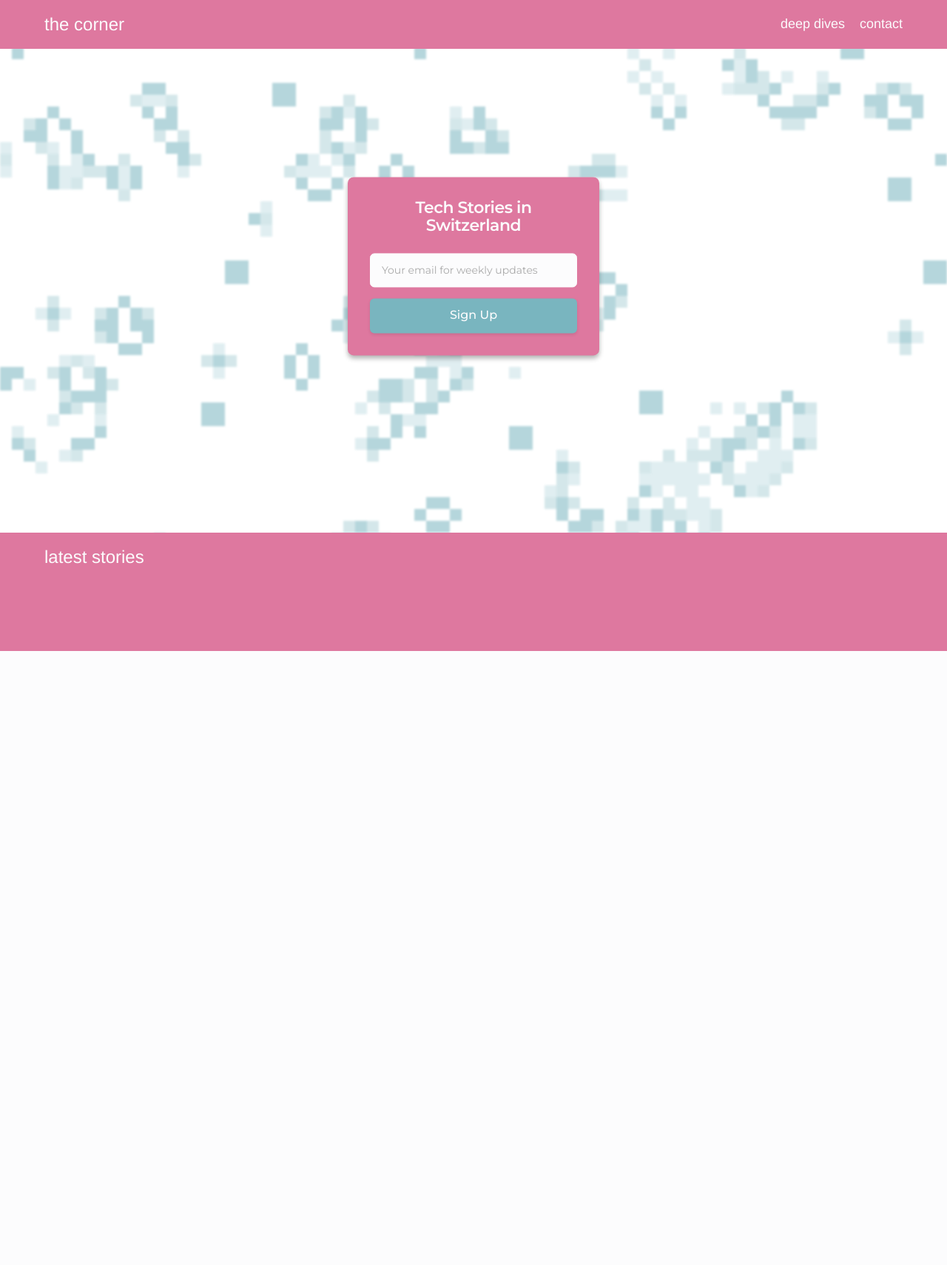
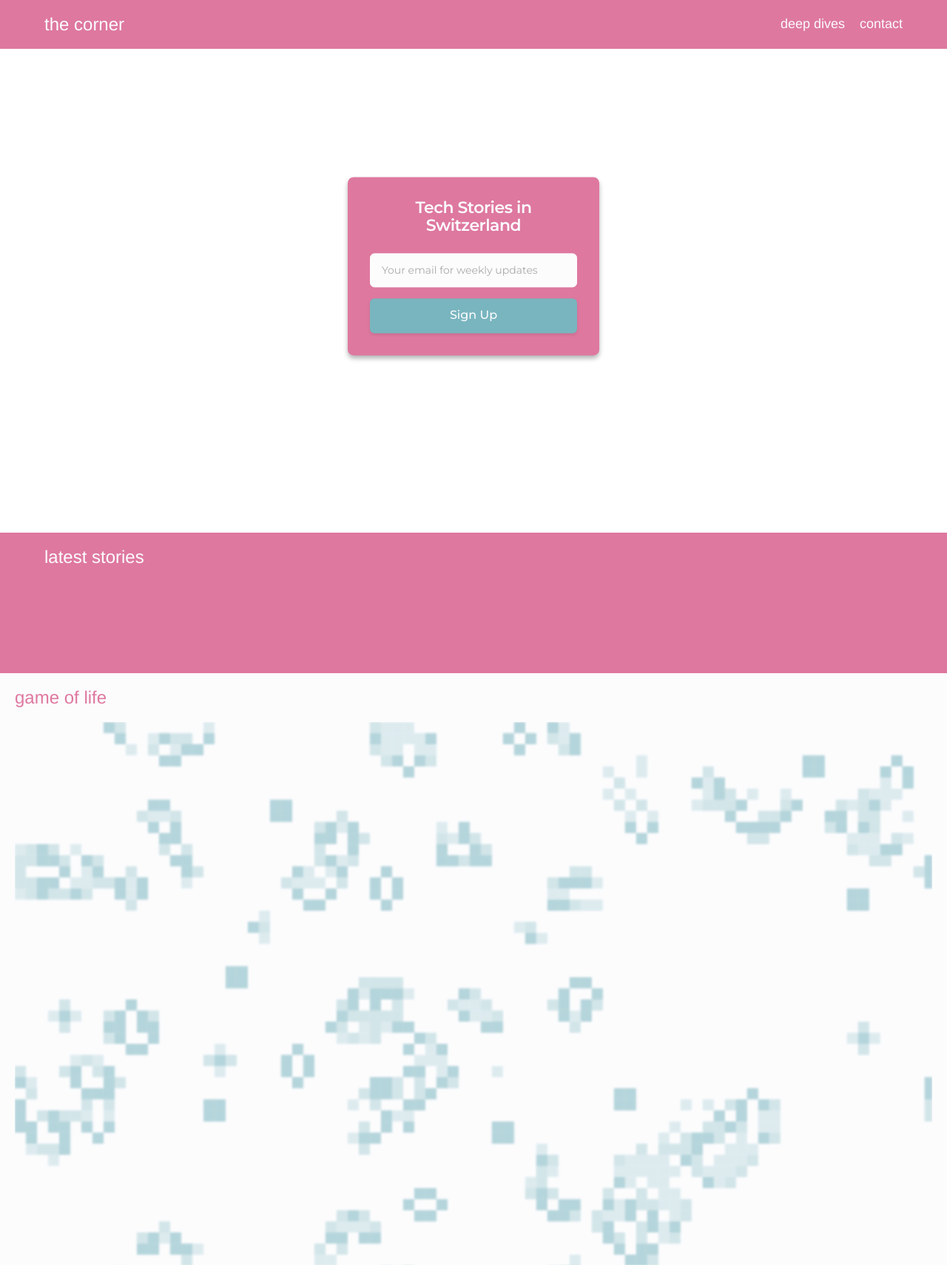
Before and after one commit to PhilWa/corner, a Flask app: template templates/index.html in a window 1280 px wide. Shown: the whole page at 74% size. Before the commit the page ends 880 px from the top, so only its background shows below. Run offline with Flask 3, Linux system fonts and the light colour scheme; the template is opened without the code that fills it, so the values that code supplies are empty; some libraries are stand-ins or nearby versions.

Commit message:
moved section down

```diff
--- a/static/css/styles.css
+++ b/static/css/styles.css
@@ -146,13 +146,9 @@ header {
 }
 
 #gameCanvas {
-    position: fixed;
-    top: 0;
-    left: 0;
-    z-index: -1;
-    width: 100vw;
-    height: 100vh;
-    overflow: hidden;
+    width: 100%;
+    height: 400px;
+    border: 1px solid #ddd;
 }
 
 .banner {
@@ -247,11 +243,9 @@ header {
     background-color: rgb(222, 120, 159);
     position: relative;
     z-index: 1;
-    box-shadow: none;
-    /* Remove the shadow */
-    border: none;
-    /* Remove the border */
     width: 100%;
+    overflow-y: auto;
+    max-height: none;
 }
 
 .content-preview {
@@ -582,3 +576,24 @@ header {
     font-size: 18px;
     line-height: 1.6;
 }
+
+.game-of-life-section {
+    padding: 20px;
+    background-color: rgb(252, 252, 253);
+    margin-top: 30px;
+    height: 100vh;
+    display: flex;
+    flex-direction: column;
+}
+
+.game-of-life-section .section-title {
+    color: rgb(222, 120, 159);
+    margin-bottom: 20px;
+}
+
+#gameCanvas {
+    flex-grow: 1;
+    width: 100%;
+    height: 100%;
+    border: none;
+}
--- a/static/js/game_of_life.js
+++ b/static/js/game_of_life.js
@@ -1,4 +1,4 @@
-const canvas = document.getElementById('gameCanvas');
+function initGameOfLife(canvas) {
     const ctx = canvas.getContext('2d');
 
     let gridSize = 50; // Initial grid size (cells per row/column)
@@ -13,8 +13,9 @@ const updateInterval = 800; // Time between updates in milliseconds
 
     // Function to resize canvas and adjust cell size
     function resizeCanvas() {
-    canvas.width = window.innerWidth;
-    canvas.height = window.innerHeight;
+        const container = canvas.parentElement;
+        canvas.width = container.clientWidth;
+        canvas.height = container.clientHeight - container.querySelector('.section-title').offsetHeight;
         cellSize = Math.min(canvas.width / gridSize, canvas.height / gridSize);
         gridWidth = Math.ceil(canvas.width / cellSize);
         gridHeight = Math.ceil(canvas.height / cellSize);
@@ -158,3 +159,4 @@ function gameLoop(timestamp) {
     // Start the Game of Life
     init();
     requestAnimationFrame(gameLoop);
+}
--- a/templates/base.html
+++ b/templates/base.html
@@ -28,18 +28,11 @@
     <!-- Game of Life Scripts -->
     <script src="{{ url_for('static', filename='js/game_of_life.js') }}"></script>
     <script>
-        document.querySelector('.center-form button').addEventListener('mousemove', function (e) {
-            const rect = this.getBoundingClientRect();
-            const x = e.clientX - rect.left;
-            const y = e.clientY - rect.top;
-
-            this.style.setProperty('--mouse-x', `${x}px`);
-            this.style.setProperty('--mouse-y', `${y}px`);
-        });
-
-        document.querySelector('.center-form button').addEventListener('mouseleave', function () {
-            this.style.setProperty('--mouse-x', '50%');
-            this.style.setProperty('--mouse-y', '50%');
+        document.addEventListener('DOMContentLoaded', function () {
+            const canvas = document.getElementById('gameCanvas');
+            if (canvas) {
+                initGameOfLife(canvas);
+            }
         });
     </script>
 </body>
--- a/templates/index.html
+++ b/templates/index.html
@@ -39,6 +39,9 @@
             </div>
         </div>
     </div>
+    <div class="game-of-life-section">
+        <h2 class="section-title">Game of Life</h2>
+        <canvas id="gameCanvas"></canvas>
+    </div>
 </div>
-<canvas id="gameCanvas"></canvas>
 {% endblock %}
```
Lines whose indentation alone changed are shown as unchanged.
